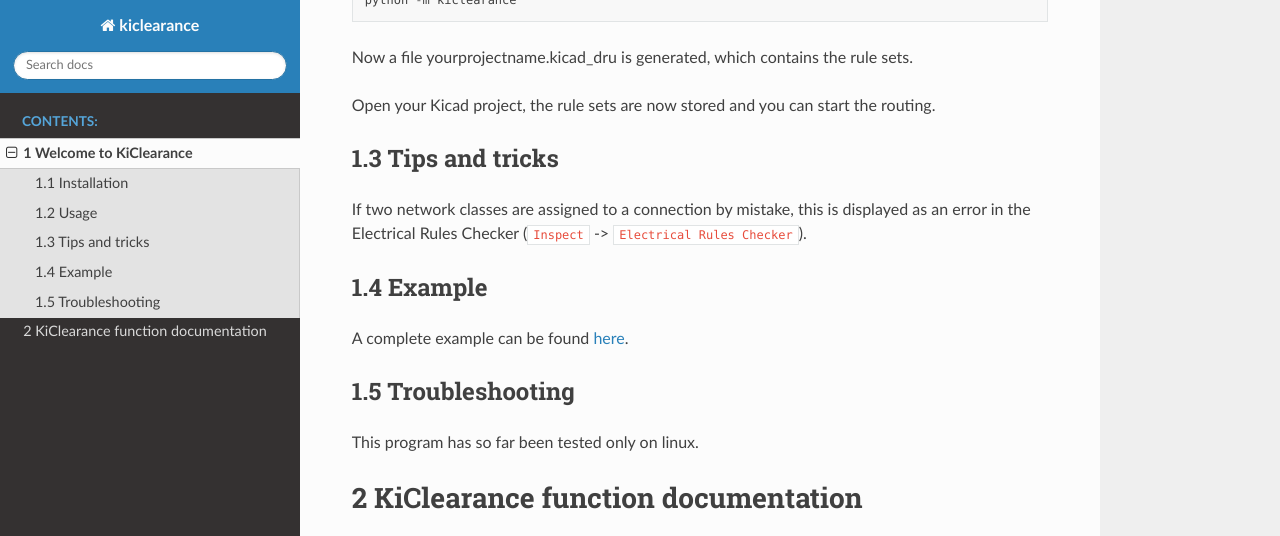
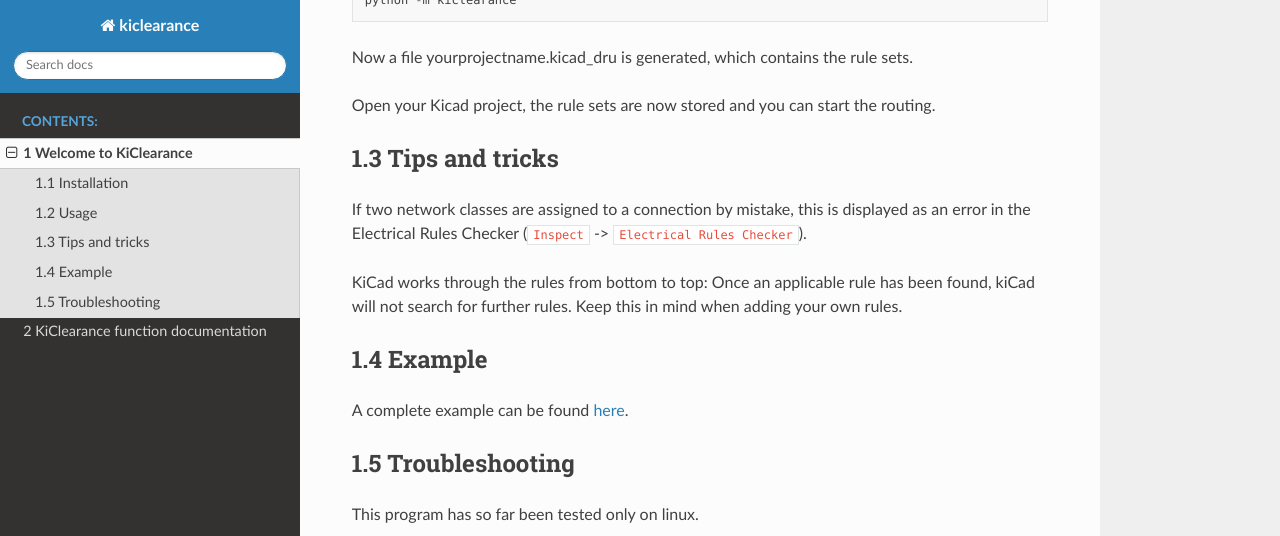
Before and after one commit to upb-lea/KiClearance, a Sphinx documentation site: the page built from docs/source/intro.rst, in a window 1280 px wide and 900 px high, scrolled down 1524 px, cut to the strip 0-536 px from the top of the window. Built offline with Sphinx 7.4.7 and the Read the Docs theme 2.0.0, drawn with Linux system fonts in a browser that asks for light colours.

Commit message:
add hints to rule working

```diff
--- a/README.rst
+++ b/README.rst
@@ -46,6 +46,8 @@
 ---------------------------------------
 If two network classes are assigned to a connection by mistake, this is displayed as an error in the Electrical Rules Checker (``Inspect`` -> ``Electrical Rules Checker``).
 
+KiCad works through the rules from bottom to top:  Once an applicable rule has been found, kiCad will not search for further rules. Keep this in mind when adding your own rules.
+
 Example
 ---------------------------------------
 A complete example can be found `here <https://github.com/upb-lea/KiClearance/tree/main/examples>`__.
--- a/docs/source/intro.rst
+++ b/docs/source/intro.rst
@@ -46,6 +46,8 @@
 ---------------------------------------
 If two network classes are assigned to a connection by mistake, this is displayed as an error in the Electrical Rules Checker (``Inspect`` -> ``Electrical Rules Checker``).
 
+KiCad works through the rules from bottom to top:  Once an applicable rule has been found, kiCad will not search for further rules. Keep this in mind when adding your own rules.
+
 Example
 ---------------------------------------
 A complete example can be found `here <https://github.com/upb-lea/KiClearance/tree/main/examples>`__.
```
